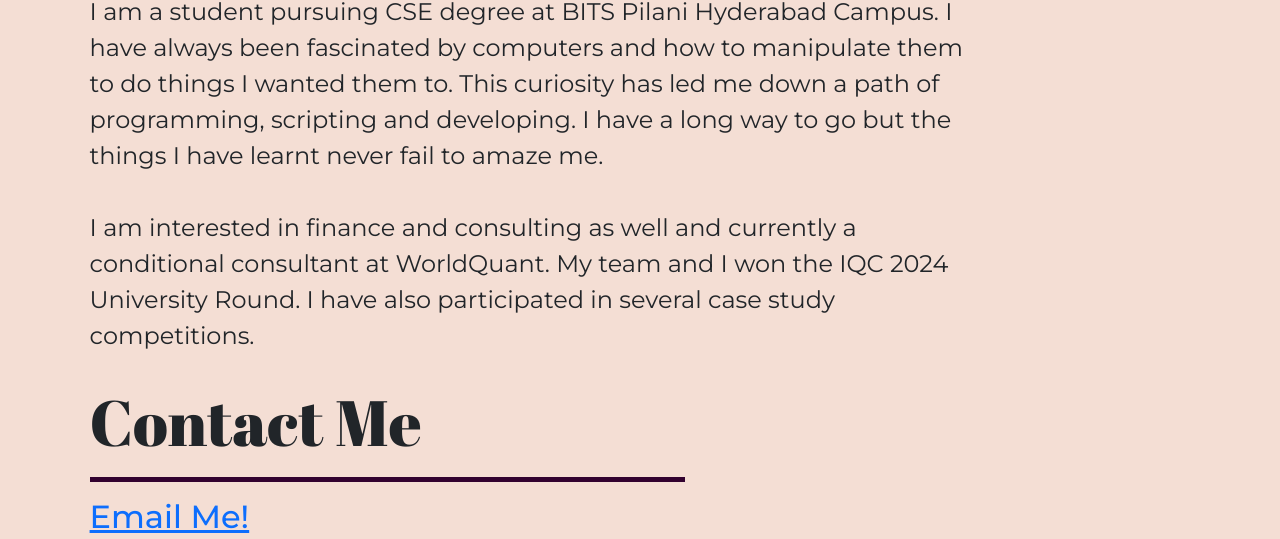
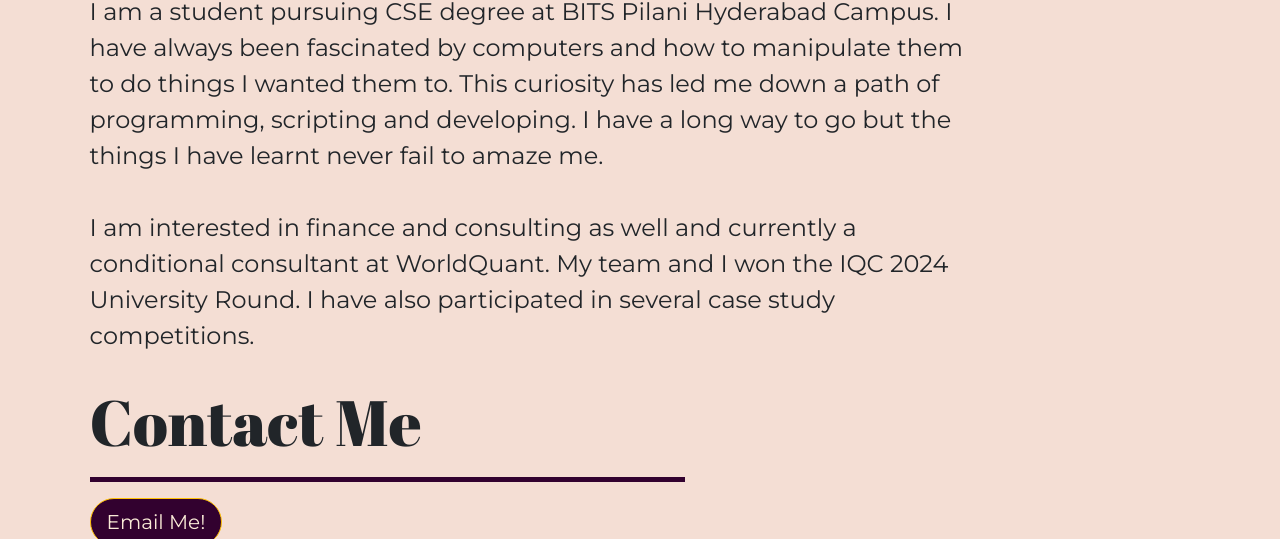
Before and after one commit to pranshustuff/portfolio-web, a plain HTML site: page index.html in a window 1280 px wide. Shown: the part 1744-2283 px from the top of the page. Drawn offline with nearby package versions, Linux system fonts and the light colour scheme.

Commit message:
Update index.html

```diff
--- a/index.html
+++ b/index.html
@@ -119,7 +119,7 @@
     <div id="contact" class="titles">
         <h1 style="font-family:Abril Fatface ; font-size: 400%;">Contact Me</h1>
         <hr style="height:5px;color:#32012F;background-color:#32012F; opacity: 100; width: 50%; ">
-        <h2 class="col-sm-6" style="font-family: Montserrat;"><a href="mailto: pranshusumanstuff@gmail.com">Email Me!</a></h2>
+        <h2 class="col-sm-6" style="font-family: Montserrat;"><a class="btn btn-lg btn-warning rounded-pill" href="mailto: pranshusumanstuff@gmail.com" target="_blank" style="background-color: #32012F; color: antiquewhite; text-decoration: none;">Email Me!</a></h2>
         <a class="link-body-emphasis" href="https://github.com/pranshustuff" target="_blank"><img src="./assets/github.png" style="height: 40px;"></a>
     </div>
 
```
